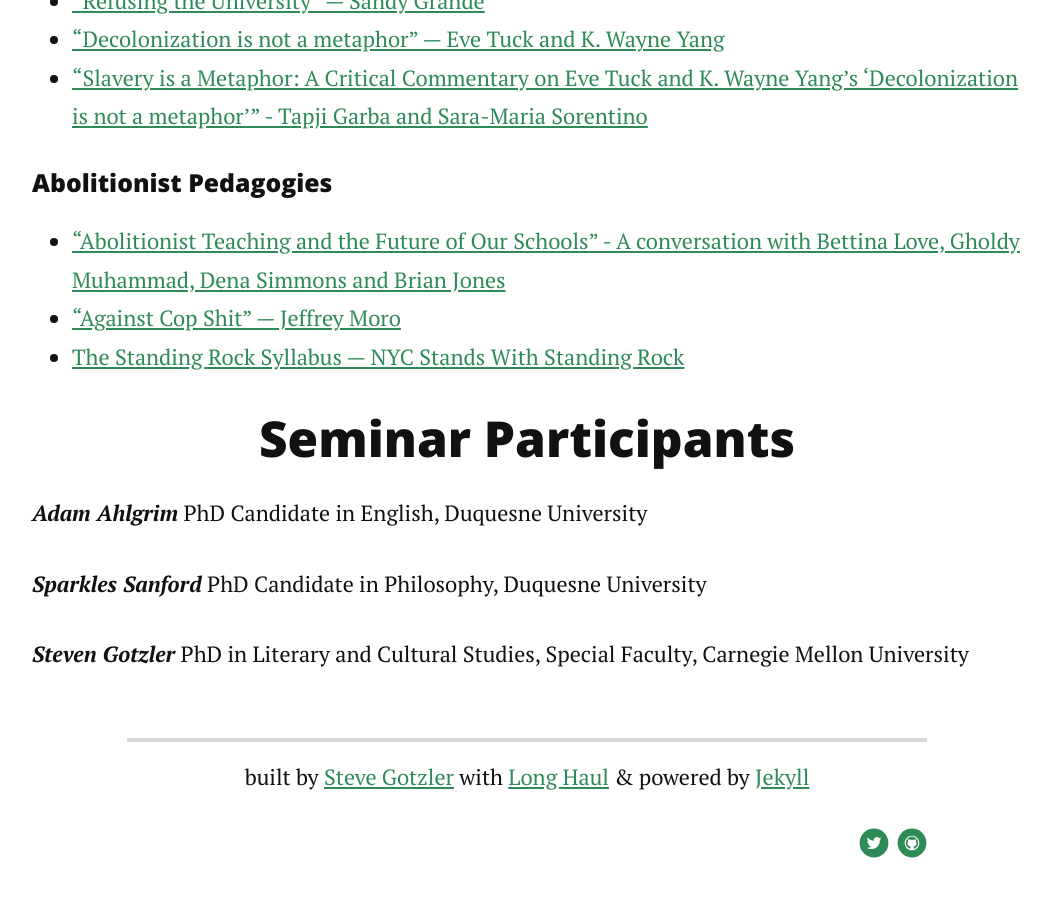
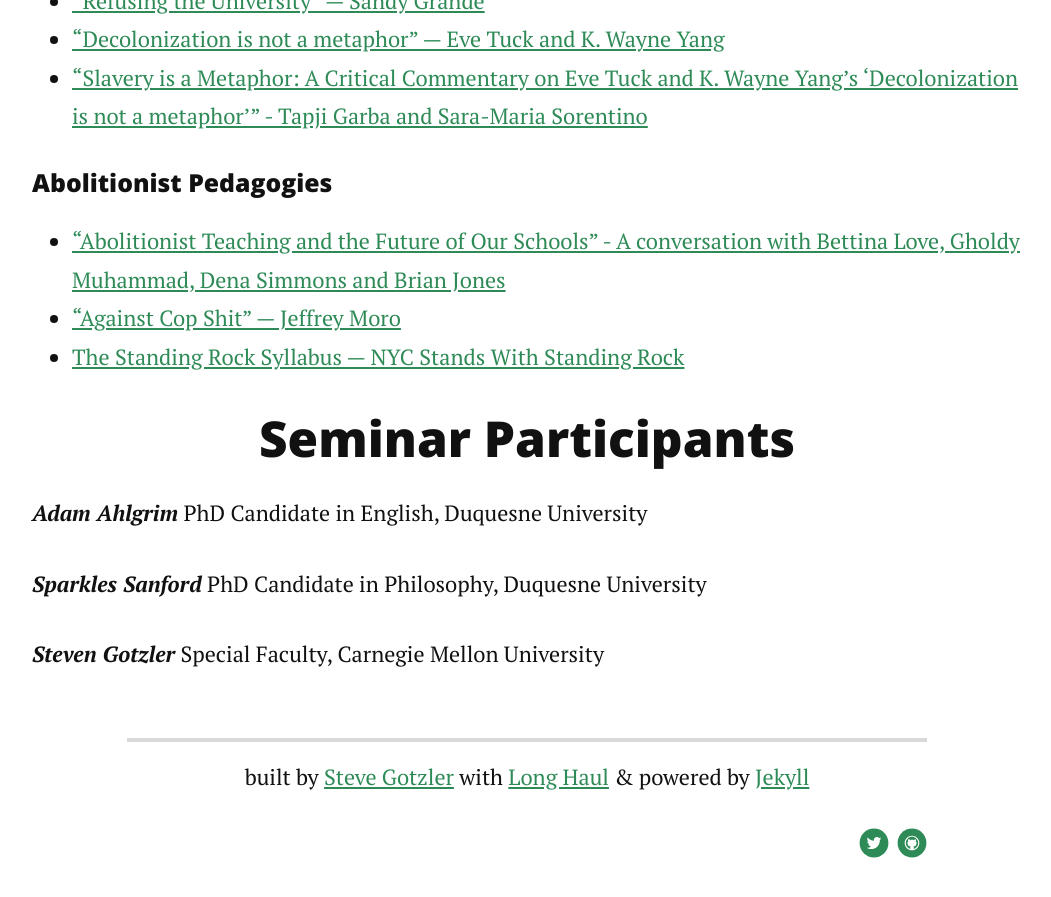
Before and after one commit to sgotzler/csa_reckoning, a Jekyll site: the page built from index.md, in a window 1280 px wide and 900 px high, scrolled down 2534 px. Shown: the top 897 px of the window, without its empty margins (113-1164 px from the left). Built offline with Jekyll 4.4.1, drawn with Linux system fonts in a browser that asks for light colours; nearby versions of some CDN libraries.

Commit message:
Update index.md

```diff
--- a/index.md
+++ b/index.md
@@ -53,4 +53,4 @@ Materials have been grouped thematically, so that attendees might pursue whichev
 
 ***Sparkles Sanford*** PhD Candidate in Philosophy, Duquesne University
 
-***Steven Gotzler*** PhD in Literary and Cultural Studies, Special Faculty, Carnegie Mellon University
+***Steven Gotzler*** Special Faculty, Carnegie Mellon University
```
